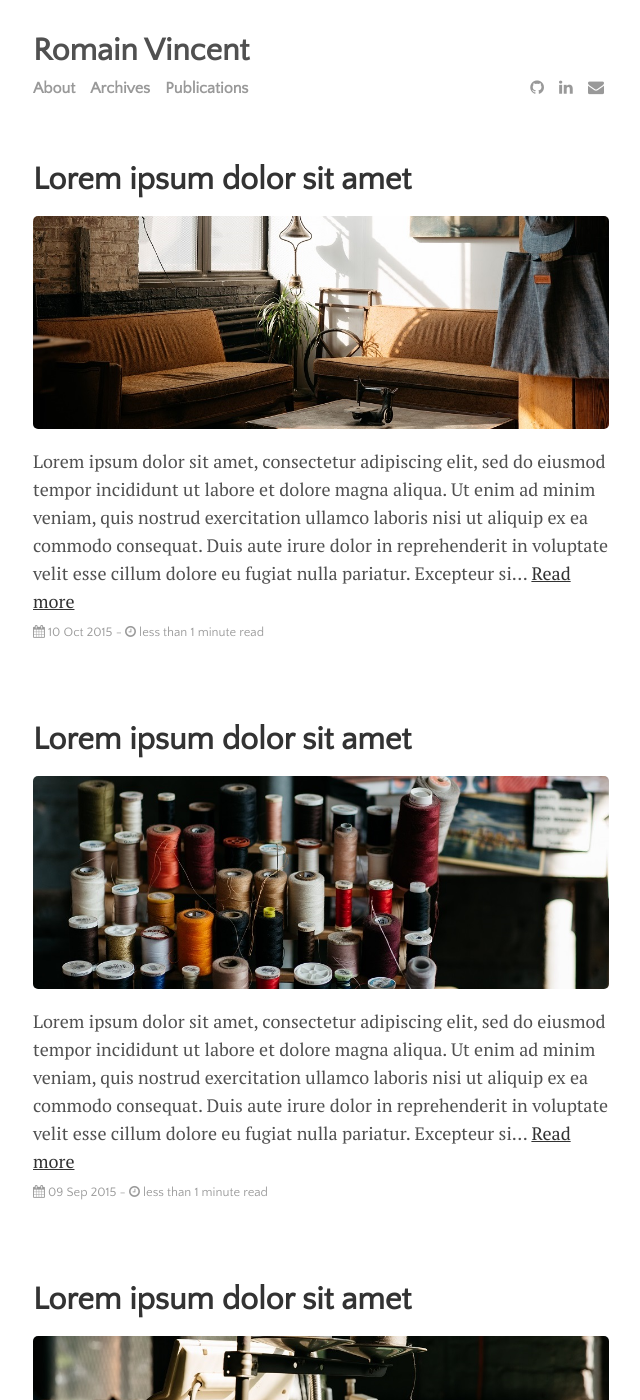
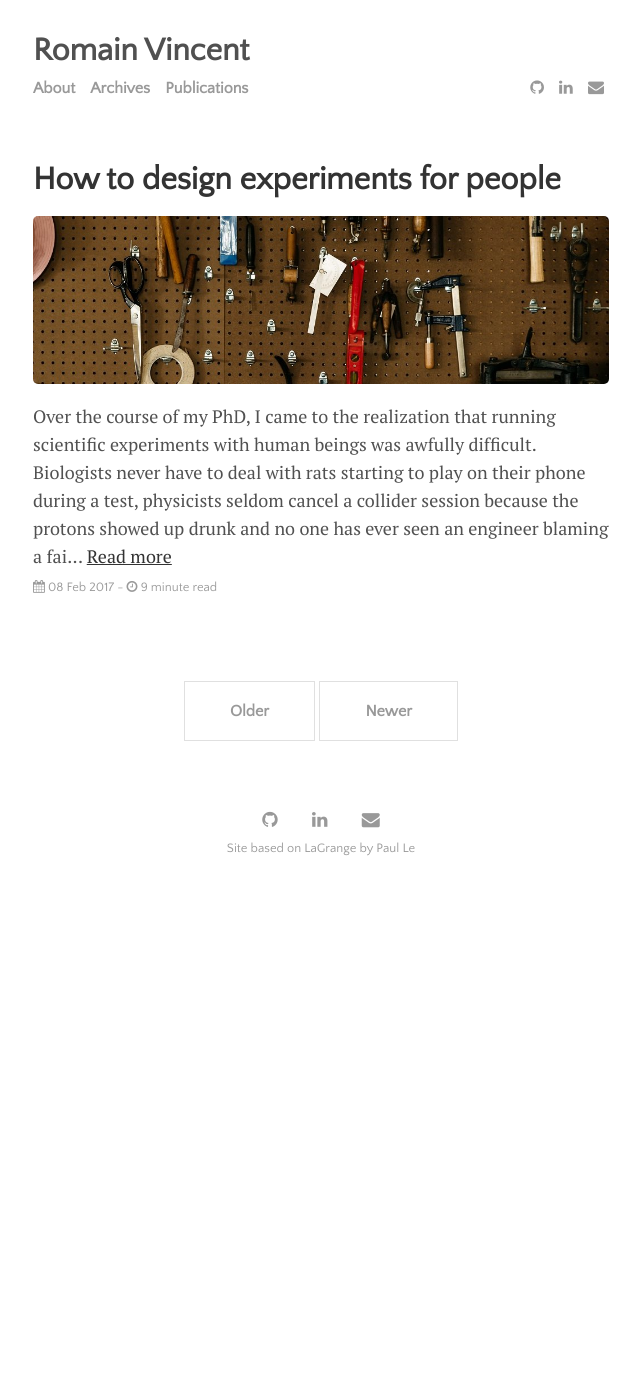
Before and after one commit to rmnvncnt/rmnvncnt.github.io, a Jekyll site: the page built from index.html, in a window 1280 px wide and 1400 px high. Shown: the whole window, without its empty margins (319-959 px from the left). Built offline with Jekyll 4.4.1, drawn with Linux system fonts in a browser that asks for light colours; nearby versions of some CDN libraries; the list of posts is cut into pages by our own code; some of the changed text lies outside the part shown.

Commit message:
first post

```diff
--- a/_config.yml
+++ b/_config.yml
@@ -8,7 +8,7 @@ github:
   url:               "http://rmnvncnt.github.io"
 author:
   name:              "Romain Vincent"
-  email:             "romv740@gmail.com"
+  email:             "rmnvncnt@gmail.com"
   twitter:           ""
   instagram:         ""
   github:            "rmnvncnt"
--- a/_includes/footer.html
+++ b/_includes/footer.html
@@ -1,6 +1,6 @@
 <footer class="footer">
   <a href="https://github.com/rmnvncnt"><i class="fa fa-github" aria-hidden="true" target="_blank"></i></a>
   <a href="https://linkedin.com/in/romain20100"><i class="fa fa-linkedin" aria-hidden="true" target="_blank"></i></a>
-  <a href="mailto:romv740@gmail.com"><i class="fa fa-envelope" aria-hidden="true" target="_blank"></i></a>
+  <a href="mailto:rmnvncnt@gmail.com"><i class="fa fa-envelope" aria-hidden="true" target="_blank"></i></a>
   <div class="post-date"><a href="https://github.com/LeNPaul/Lagrange">Site based on LaGrange by Paul Le</a></div>
 </footer>
--- a/_layouts/post.html
+++ b/_layouts/post.html
@@ -32,6 +32,4 @@ layout: default
   </div>
 {% endif %}
 
-<!--
 {% include related-posts.html %}
--->
--- a/_posts/2015-08-08-Math-and-Code-Formatting.md
+++ /dev/null
@@ -1,14 +0,0 @@
----
-layout: post
-title: "Lorem ipsum dolor sit amet"
-categories: journal
-comments: true
-tags: [documentation,sample]
-image:
-  feature: sewing.jpg
-  teaser: sewing-teaser.jpg
-  credit:
-  creditlink:
----
-
-Lorem ipsum dolor sit amet, consectetur adipiscing elit, sed do eiusmod tempor incididunt ut labore et dolore magna aliqua. Ut enim ad minim veniam, quis nostrud exercitation ullamco laboris nisi ut aliquip ex ea commodo consequat. Duis aute irure dolor in reprehenderit in voluptate velit esse cillum dolore eu fugiat nulla pariatur. Excepteur sint occaecat cupidatat non proident, sunt in culpa qui officia deserunt mollit anim id est laborum.
--- a/_posts/2015-09-09-Text-Formatting.md
+++ /dev/null
@@ -1,13 +0,0 @@
----
-layout: post
-title: "Lorem ipsum dolor sit amet"
-categories: journal
-tags: [documentation,sample]
-image:
-  feature: spools.jpg
-  teaser: spools-teaser.jpg
-  credit:
-  creditlink:
----
-
-Lorem ipsum dolor sit amet, consectetur adipiscing elit, sed do eiusmod tempor incididunt ut labore et dolore magna aliqua. Ut enim ad minim veniam, quis nostrud exercitation ullamco laboris nisi ut aliquip ex ea commodo consequat. Duis aute irure dolor in reprehenderit in voluptate velit esse cillum dolore eu fugiat nulla pariatur. Excepteur sint occaecat cupidatat non proident, sunt in culpa qui officia deserunt mollit anim id est laborum.
--- a/_posts/2015-10-10-Working-With-Lagrange.md
+++ /dev/null
@@ -1,13 +0,0 @@
----
-layout: post
-title: "Lorem ipsum dolor sit amet"
-categories: journal
-tags: [documentation,sample]
-image:
-  feature: room.jpg
-  teaser: room-teaser.jpg
-  credit:
-  creditlink:
----
-
-Lorem ipsum dolor sit amet, consectetur adipiscing elit, sed do eiusmod tempor incididunt ut labore et dolore magna aliqua. Ut enim ad minim veniam, quis nostrud exercitation ullamco laboris nisi ut aliquip ex ea commodo consequat. Duis aute irure dolor in reprehenderit in voluptate velit esse cillum dolore eu fugiat nulla pariatur. Excepteur sint occaecat cupidatat non proident, sunt in culpa qui officia deserunt mollit anim id est laborum.
--- /dev/null
+++ b/_posts/2017-02-08-how-to-design-experiments.md
@@ -0,0 +1,82 @@
+---
+layout: post
+title: "How to design experiments for people"
+categories: journal
+comments: true
+tags: [methodology]
+image:
+  feature: tools.jpg
+  teaser: tools-teaser.jpg
+  credit:
+  creditlink:
+---
+
+Over the course of my PhD, I came to the realization that running scientific experiments with human beings was awfully difficult. Biologists never have to deal with rats starting to play on their phone during a test, physicists seldom cancel a collider session because the protons showed up drunk and no one has ever seen an engineer blaming a failed launch test on the reagents falling asleep. However, this is the kind of stuff experimental psychologists and neuroscientists face on a daily basis.
+
+It is true that people can be unpredictable and temperamental, but this doesn’t make them an impossible research subject. This is actually what makes cognitive science so interesting : how do you extract facts from the seemingly chaotic human nature? The answer is : with a tightly controlled experimental setup. But designing such a research tool can be cumbersome. You want to control every parameters, but you have to keep in mind that actual human beings will have to run the experiment in the end.
+
+Many times I came up with ideas that went to trash because I forgot about that. Either the task was too complicated, or too long, or too boring. I also lost considerable amount of time recruiting participants who did not show up on time, or simply disappeared in the nature. At first, I blamed it on bad luck or human nature, but after a while I figured out that some of these issues could be solved with a few design tweaks and a good amount of social engineering.
+
+Usually these tricks are only discussed at the department’s coffee machine. It’s almost never part of the scientific discussion and it rarely makes it to the method section of research papers (because it's mundane, I guess). But if you are starting your researcher training and if you are pretty much on your own, I think you might learn something here.
+
+#### Disclaimer
+
+* My advices are meant to improve data collection. It will not make any difference in the results of your experiment if you hypothesis are wrong in the first place.
+
+* These tips do not apply to all kind of experiments. If it induces or not a confound into your design is entirely up to you.
+
+* These tips are not an excuse not to respect the [Helsinki Declaration](http://www.who.int/bulletin/archives/79(4)373.pdf). It’s not 1955 anymore, and you cannot do whatever you want with your participants. Let me remind you for instance that your participant can leave the experiment at any moment and that he should give an informed consent *before* running the experiment. You knew about that, right?
+
+Now we can talk.
+
+#### Pilot the damn thing properly
+
+Before even thinking about running a full fledged experiment, run a pilot experiment. The goal of a good pilot is to break the experiment as many times as possible. Don’t slam the computer screen already, that’s not what I meant! The point of the pilot is to help you anticipate all the behaviors that might lead your computer program (or any other device used during the experiment) to freeze and crash.
+
+Contrarily to pure code debugging, this implies that you consider *human debugging* as well, that is all the potential human errors occurring during your experiment. Press all the keys at once, spin the mouse, try to unplug the screen HDMI cable with your feet, etc. If you can break it, you have to make it stronger. Remember that everyone is not necessarily familiar with a lab setting, and a lot of problems can occurs because scientists tend to forget about that. If you find a bug, fix it.
+
+Once you got that straight, run the entire thing for yourself. This is a pain in the ass, I know. Your eyes are already bleeding and you have other important things to do, but do it anyway. Pay loads of attention to you data output : if you cannot read it, you’ve done all of this for nothing.
+
+Then, finally, test your fellow colleagues. It is really important to get a feedback from experienced people, even if you thought about everything (you didn’t). If the seat is broken, if the screen is blinking, if your program skips a few frames here and there, they will tell you. As long as you help other people piloting their own experiments, there is no shame in asking feedback at that point. Researchers know that.
+
+Once you got that straight, you are ready to go.
+
+#### Double screening
+
+If you want to make sure that everything is going to run smoothly on the day of the experiment, you should already consider the recruitment process as part of the test. And reflecting on your recruitment routines is also part of good design practices. If you are lucky enough to work with an assistant (or if you have an army of undergrads at your orders because you work in Germany or something), you might not know about the joy of scheduling an appointment with people you don’t know. But if you do, you may have noticed that a lot happens at that stage.
+
+The first thing you want to do is to screen your participants. You have to make sure that you will not include in your sample people with conditions or traits that might interfere with your procedure. That’s why you include a statement about the conditions for participating in your experiments within your recruitment email, then you make an appointment with those who answer. I’m sure you know about all of this already, I should not even mention it.
+
+But this is where *double screening* trick comes into play. Rather than making an appointment right away ask for more informations in a second email. Eventually, send a form to fill with additional details. Then only makes an appointment upon completion of the form, even if the informations you asked were absolutely pointless for the task.
+
+I noticed that many potential applicants drop out at this stage and never answer the second email. Probably because they are busy or too lazy to provide further details, I don’t know. But this is a good thing, because that means they would have been likely to cause more problems later in the process. On top of luring potential lazy participants, this trick allows you to keep informations about the participants that might be useful later (age, gender, etc.) in case you forget to ask them on the day of the experiment.
+
+But remember that you are not allowed to store personal details about people for an extended period of time (even if they agreed on giving you that information). Always use a secure email account when communicating with your participants and delete everything once the experiment is done.
+
+#### Be precise
+
+Make sure to explain your task as clearly as possible, in a systematic manner. I suggest you to use a cheat sheet that you’ll leave by the participant for the experiment. The sheet will help you make sure that you don’t skip any details and that you provide each participant with the same information. If the participant has a doubt during the experiment, he can still refer to the sheet if you’re not around to answer the question.
+
+Try to make your explanations as concise as possible, using visuals rather than text. Pictures facilitate the comprehension of the task and are easier to discriminate in a dark environment.
+I also strongly advise you to run a dummy block of trial with the participant. This is a good way to correct potential errors before the actual experiment begins.
+#### Provide feedback
+
+A lot of the task I ran were extremely boring. People had to press random keys, and were asked to pay close attention to the stimulus elicited by the key press. Nothing interesting happened, it was just colored squares or neutral tones. In order to keep participants engaged into this task, I added a point system on top of it. For each successful trial, they would get one point and see how much they got during breaks. The points did not represent anything, but nevertheless people were interested in how good they did and how they could get better from block to block. You can also take advantage of [loss aversion](http://www3.uah.es/econ/MicroDoct/Tversky_Kahneman_1991_Loss%20aversion.pdf) to implement a system where participants can only lose points in case of mistake.
+
+But the goal of this design trick is not to merely “gamify” your experiment. Including a point system is part of the broader process of providing constant feedback to your participants. Because people always seek information in order to adjust their behavior, they need to know how well they perform to keep interested in the task. If you leave them without a clue, they will quickly start thinking that the experiment is pointless.
+
+Additionally, counting participant’s mistakes over the course of the experiment is a good way to identify your participant’s learning curve. You can use that information to spot moments in the task where participants did very poorly, and start trying to find out why.
+
+#### Be there
+
+Never leave a participant alone for the whole experiment! First because you have to make sure that your participant is all right – that goes without saying – but you also want to check on him for potential questions or misunderstandings. Don’t expect your participant to fetch you in your office if he has a question after the first block, most of the time he will run the entire experiment without understanding the task fully and your data will be garbage.
+
+Showing that you are paying attention is also a good way to catch participants sleeping or playing on their phone. Think about that too.
+
+#### Wrapping it up
+
+Running experiment with people is a complicated matter. It requires you to make compromises between the purity of your expectations and the reality of human nature. This is an humbling process where science meets craftsmanship. And like any other craft, it demands patience and skill.
+
+Here I tried to communicate a few things I learned along the way. The common idea behind these tips is the necessity of putting human nature at the center of your design practices. It is tempting to dismiss it as trivial, but I think it would be a mistake. Denying the obvious in these circumstances is an excellent way to collect bad data.
+
+Finally, I think that these tips, and good practices in general, are always worth sharing regardless of your research or work field. If you have similar experience or useful tricks, feel free to share it in the comment section!
```
Also changed, not shown: images/cards-teaser.jpg (added), images/tools-teaser.jpg (added).
